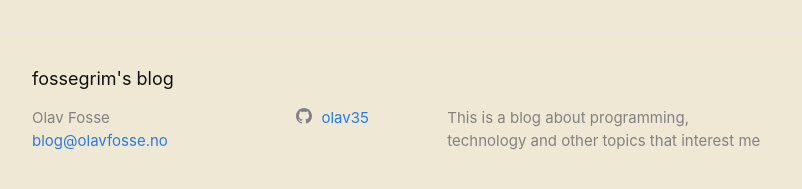
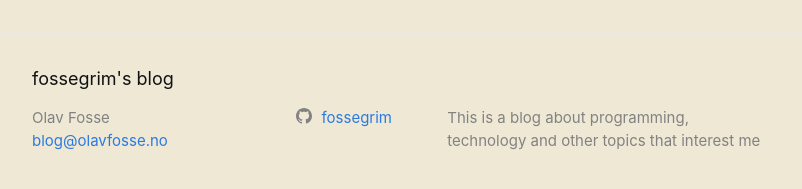
Before and after one commit to fossegrim/fossegr.im, a Jekyll site: the page built from index.markdown, in a window 1280 px wide. Shown: the part 688-877 px from the top of the page, without its empty margins (238-1040 px from the left). Built offline with Jekyll 4.4.1, drawn with Linux system fonts in a browser that asks for light colours.

Commit message:
Update _config.yml

```diff
--- a/_config.yml
+++ b/_config.yml
@@ -24,7 +24,7 @@ description: >- # this means to ignore newlines until "baseurl:"
   This is a blog about programming, technology and other topics that interest me
 baseurl: "" # the subpath of your site, e.g. /blog
 url: "https://fossegr.im" # the base hostname & protocol for your site, e.g. http://example.com
-github_username: olav35
+github_username: fossegrim
 author: Olav Fosse
 
 # Build settings
```
